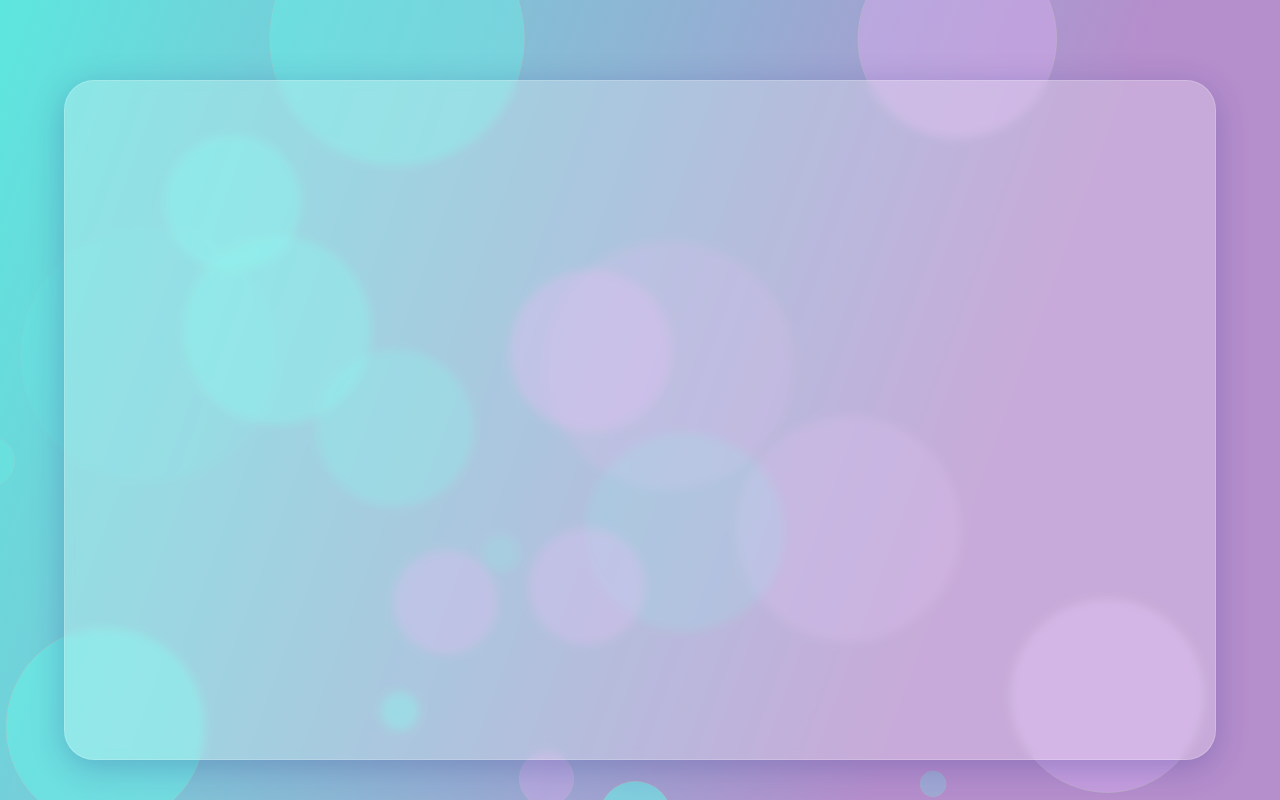
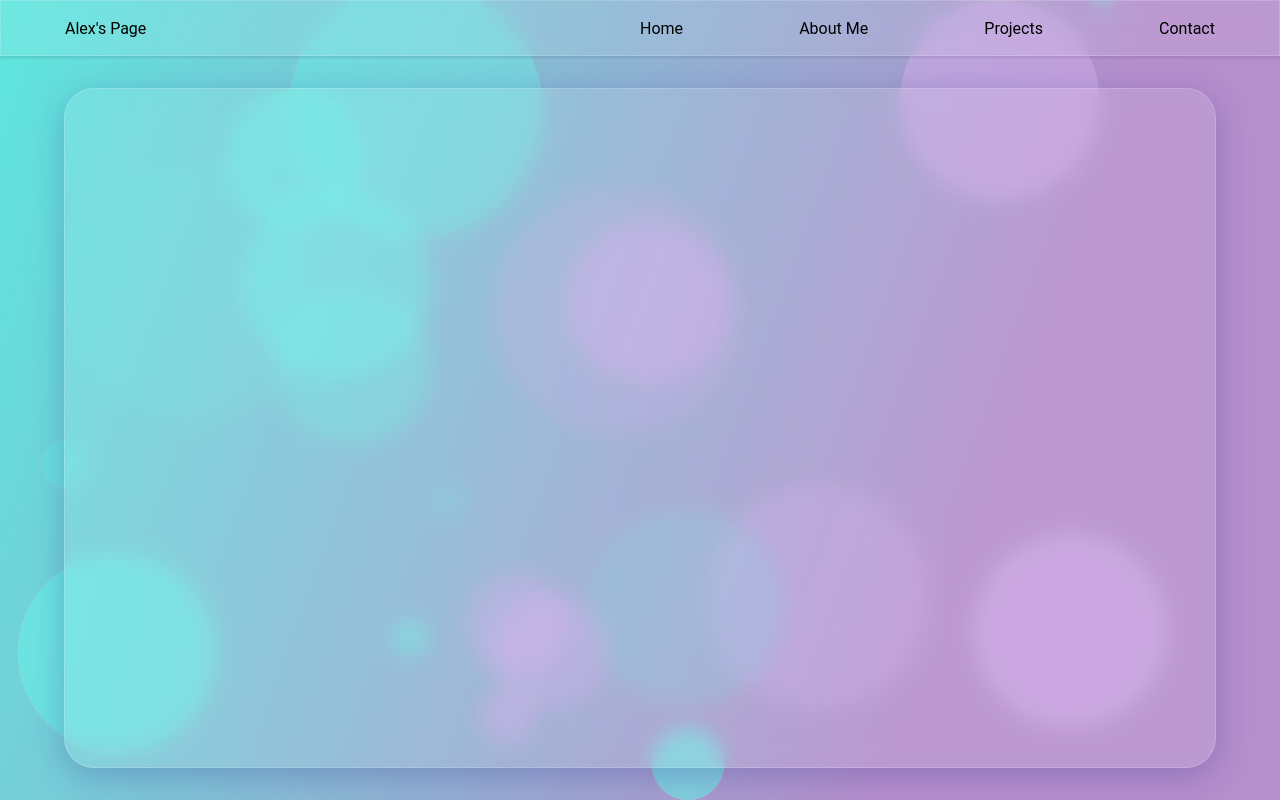
Before and after one commit to AlexLengyel/portfolio_page, a React (Create React App) app: page / in a window 1280 px wide. Built offline with nearby package versions, Linux system fonts and the light colour scheme.

Commit message:
modified navbar

```diff
--- a/src/components/GreetingBanner/GreetingBanner.jsx
+++ b/src/components/GreetingBanner/GreetingBanner.jsx
@@ -1,8 +1,8 @@
 import React from "react";
-import { MainGlassContainer } from "../../styles/glassContainer";
+import { MainContainer } from "./styles";
 
 const GreetingBanner = () => {
-  return <MainGlassContainer></MainGlassContainer>;
+  return <MainContainer />;
 };
 
 export default GreetingBanner;
--- a/src/components/GreetingBanner/styles.js
+++ b/src/components/GreetingBanner/styles.js
@@ -0,0 +1,4 @@
+import styled from "styled-components";
+import { MainGlassContainer } from "../../styles/glassContainer";
+
+export const MainContainer = styled(MainGlassContainer)``;
--- a/src/components/NavBar/NavBar.jsx
+++ b/src/components/NavBar/NavBar.jsx
@@ -1,8 +1,42 @@
-import React from "react";
-import { MainContainer } from "./styles";
+import React, { useState } from "react";
+import {
+  MainContainer,
+  Logo,
+  Hamburger,
+  MenuContainerBig,
+  MenuItemBig,
+  MenuContainerSmall,
+  MenuItemSmall,
+} from "./styles";
 
 const NavBar = () => {
-  return <MainContainer></MainContainer>;
+  const [open, setOpen] = useState(false);
+  console.log(open);
+
+  return (
+    <>
+      <MainContainer>
+        <Logo>Alex's Page</Logo>
+        <Hamburger onClick={() => setOpen(!open)}>
+          <span />
+          <span />
+          <span />
+        </Hamburger>
+        <MenuContainerBig>
+          <MenuItemBig>Home</MenuItemBig>
+          <MenuItemBig>About Me</MenuItemBig>
+          <MenuItemBig>Projects</MenuItemBig>
+          <MenuItemBig>Contact</MenuItemBig>
+        </MenuContainerBig>
+      </MainContainer>
+      <MenuContainerSmall open={open}>
+        <MenuItemSmall>Home</MenuItemSmall>
+        <MenuItemSmall>About Me</MenuItemSmall>
+        <MenuItemSmall>Projects</MenuItemSmall>
+        <MenuItemSmall>Contact</MenuItemSmall>
+      </MenuContainerSmall>
+    </>
+  );
 };
 
 export default NavBar;
--- a/src/components/NavBar/styles.js
+++ b/src/components/NavBar/styles.js
@@ -1,3 +1,119 @@
-import styled from "styled-components";
+import styled, { keyframes } from "styled-components";
+import { SubGlassContainer } from "../../styles/glassContainer";
+import { defaultTheme } from "../../styles/globalStyles";
 
-export const MainContainer = styled.nav``;
+export const MainContainer = styled(SubGlassContainer)`
+  min-height: 7vh;
+  width: 100vw;
+
+  padding: 0 5%;
+
+  display: flex;
+  justify-content: space-between;
+  align-items: center;
+
+  position: fixed;
+  z-index: 10;
+  top: 0;
+  left: 0;
+
+  background: ${({ theme }) => theme.glass.background.main};
+`;
+
+export const Logo = styled.p``;
+
+export const Hamburger = styled.div`
+  height: 18px;
+  width: 27px;
+
+  display: none;
+  flex-direction: column;
+  justify-content: space-between;
+
+  cursor: pointer;
+
+  span {
+    width: 100%;
+    height: 2px;
+
+    border-radius: 20px;
+    background-color: white;
+  }
+
+  @media (max-width: 768px) {
+    display: flex;
+  }
+
+  @media (max-width: 600px) {
+    height: 16px;
+    width: 24px;
+  }
+`;
+
+// If the screen is wider than 768px
+export const MenuContainerBig = styled.div`
+  width: 50%;
+
+  display: flex;
+  justify-content: space-between;
+  align-items: center;
+
+  @media (max-width: 768px) {
+    display: none;
+
+    background: ${({ theme }) => theme.glass.background.main};
+    box-shadow: ${defaultTheme.boxShadow.thin};
+    backdrop-filter: blur(5px);
+    -webkit-backdrop-filter: blur(5px);
+  }
+
+  @media (min-width: 1400px) {
+    width: 630px;
+  }
+`;
+
+export const MenuItemBig = styled.p`
+  cursor: pointer;
+  text-align: center;
+`;
+
+// If the screen is more narrow than 768px
+const moveMenu = keyframes`
+    100% {
+        transform: translateX(-40vw);
+    }
+`;
+
+export const MenuContainerSmall = styled.div`
+  width: 40vw;
+  height: 60vh;
+
+  display: none;
+  flex-direction: column;
+  justify-content: space-evenly;
+  align-items: center;
+
+  position: fixed;
+  z-index: 10;
+  top: 20vh;
+  left: ${({ open }) => (open ? "60vw" : "100vw")};
+
+  border-radius: 30px 0px 0px 30px;
+
+  background: ${({ theme }) => theme.glass.background.main};
+  box-shadow: ${defaultTheme.boxShadow.thin};
+  backdrop-filter: blur(5px);
+  -webkit-backdrop-filter: blur(5px);
+  border: ${({ theme }) => theme.glass.border};
+
+  transition: left 0.7s cubic-bezier(0.6, 0, 0.4, 1);
+
+  @media (max-width: 768px) {
+    display: flex;
+  }
+`;
+
+export const MenuItemSmall = styled.p`
+  cursor: pointer;
+  text-align: center;
+`;
--- a/src/styles/glassContainer.js
+++ b/src/styles/glassContainer.js
@@ -3,56 +3,32 @@ import { defaultTheme } from "../styles/globalStyles";
 
 /*
     Props:
-    padding - padding
-    fD - flex-direction
-    jC - justify-content
-    aI - align-items
+    blur - blur()
 */
 export const MainGlassContainer = styled.div`
   min-height: 85vh;
   width: 90%;
 
-  margin-top: 10vh;
-  margin-bottom: 5vh;
-  padding: ${({ padding }) => padding || "0"};
+  margin-top: 11vh;
+  margin-bottom: 4vh;
 
-  display: flex;
-  flex-direction: ${({ fD }) => fD || "row"};
-  justify-content: ${({ jC }) => jC || "flex-start"};
-  align-items: ${({ aI }) => aI || "flex-start"};
-
-  background: ${({ theme }) => theme.glass.background};
+  background-color: ${({ theme }) => theme.glass.background.main};
   box-shadow: ${defaultTheme.boxShadow.glass};
-  backdrop-filter: blur(5px);
-  -webkit-backdrop-filter: blur(5px);
+  backdrop-filter: blur(${({ blur }) => blur || "10px"});
+  -webkit-backdrop-filter: blur(${({ blur }) => blur || "10px"});
   border-radius: 30px;
   border: ${({ theme }) => theme.glass.border};
 `;
 
 /*
     Props:
-    margin - margin
-    padding - padding
-    fD - flex-direction
-    jC - justify-content
-    aI - align-items
     boxShadow - box-shadow
     blur - blur()
-    borderRadius - border-radius
     border - border
 */
 export const SubGlassContainer = styled.div`
-  margin: ${({ margin }) => margin || "0"};
-  padding: ${({ padding }) => padding || "0"};
-
-  display: flex;
-  flex-direction: ${({ fD }) => fD || "row"};
-  justify-content: ${({ jC }) => jC || "flex-start"};
-  align-items: ${({ aI }) => aI || "flex-start"};
-
-  box-shadow: ${({ boxShadow }) => boxShadow || defaultTheme.boxShadow.glass};
-  backdrop-filter: blur(${({ blur }) => blur || "5px"});
-  -webkit-backdrop-filter: blur(${({ blur }) => blur || "5px"});
-  border-radius: ${({ borderRadius }) => borderRadius || "30px"};
+  box-shadow: ${({ boxShadow }) => boxShadow || defaultTheme.boxShadow.thin};
+  backdrop-filter: blur(${({ blur }) => blur || "10px"});
+  -webkit-backdrop-filter: blur(${({ blur }) => blur || "10px"});
   border: ${({ theme }) => theme.glass.border};
 `;
--- a/src/styles/globalStyles.js
+++ b/src/styles/globalStyles.js
@@ -10,7 +10,9 @@ export const lightTheme = {
     ],
   },
   glass: {
-    background: "rgba(255, 255, 255, 0.25)",
+    background: {
+      main: "rgba(255, 255, 255, 0.1)",
+    },
     border: "1px solid rgba(255, 255, 255, 0.18)",
   },
 };
@@ -25,7 +27,9 @@ export const darkTheme = {
     ],
   },
   glass: {
-    background: "rgba(0, 0, 0, 0.25)",
+    background: {
+      main: "rgba(0, 0, 0, 0.1)",
+    },
     border: "1px solid rgba(0, 0, 0, 0.18)",
   },
 };
@@ -40,6 +44,7 @@ export const defaultTheme = {
   },
   boxShadow: {
     glass: "0 8px 32px 0 rgba( 31, 38, 135, 0.25 )",
+    thin: "rgba(0, 0, 0, 0.16) 0px 1px 4px",
   },
 };
 
```
